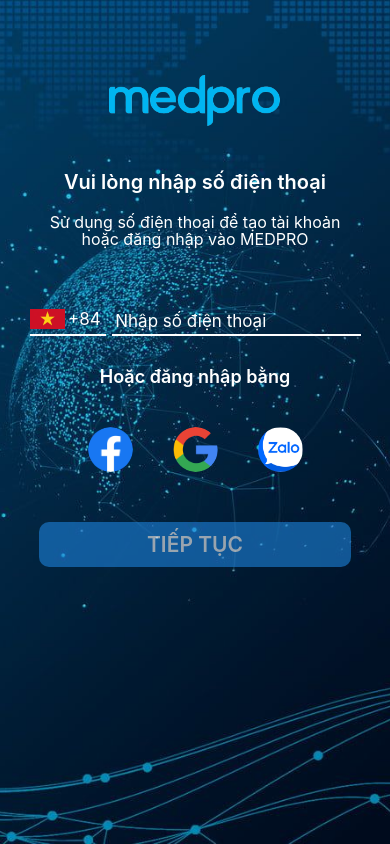
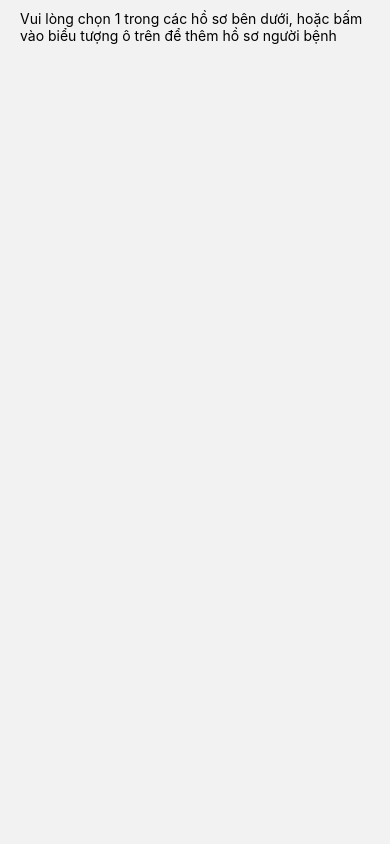
Before and after one commit to iuh20084031/MEDPRO-reactnative, a React Native app: screen /Records in a window 390 px wide. Built offline with nearby package versions, Linux system fonts and the light colour scheme.

Commit message:
Nhat Linh : update more

```diff
--- a/App.js
+++ b/App.js
@@ -9,13 +9,14 @@
 import ScreenServicePackage from './src/screen/app/home/ScreenServicePackage';
 import ScreenPasswordLogin from './src/screen/authentication/ScreenPasswordLogin';
 import ScreenHome from './src/screen/app/home/ScreenHome';
+import Records from './src/screen/app/patientRecords/Records';
 
 const Stack = createNativeStackNavigator();
 
 export default function App() {
   return (
     <NavigationContainer>
-      <Stack.Navigator initialRouteName='ScreenLogins'>
+      <Stack.Navigator initialRouteName='Records'>
         <Stack.Screen
           name='ScreenLogin'
           component={ScreenLogin}
@@ -51,6 +52,11 @@
           component={ScreenAccount}
           options={{ headerShown: false }}
         />
+            <Stack.Screen
+          name='Records'
+          component={Records}
+          options={{ headerShown: false }}
+        />
       </Stack.Navigator>
     </NavigationContainer>
   );
--- /dev/null
+++ b/src/screen/app/patientRecords/Records.js
@@ -0,0 +1,30 @@
+import { StyleSheet, Text, View } from 'react-native'
+import React from 'react'
+
+const Records = () => {
+  return (
+    <View style={{
+        flex:1,
+        alignItems: "center",
+
+    }}>
+      <View style={{}}>
+        <View></View>
+        <View>
+            <Text style={{
+                paddingLeft: 20,
+                paddingRight:10,
+                paddingTop: 10,
+                width: "100%"
+                }}>
+                Vui lòng chọn 1 trong các hồ sơ bên dưới, hoặc bấm vào biểu tượng ô trên để thêm hồ sơ người bệnh
+            </Text>
+        </View>
+      </View>
+    </View>
+  )
+}
+
+export default Records
+
+const styles = StyleSheet.create({})
```
